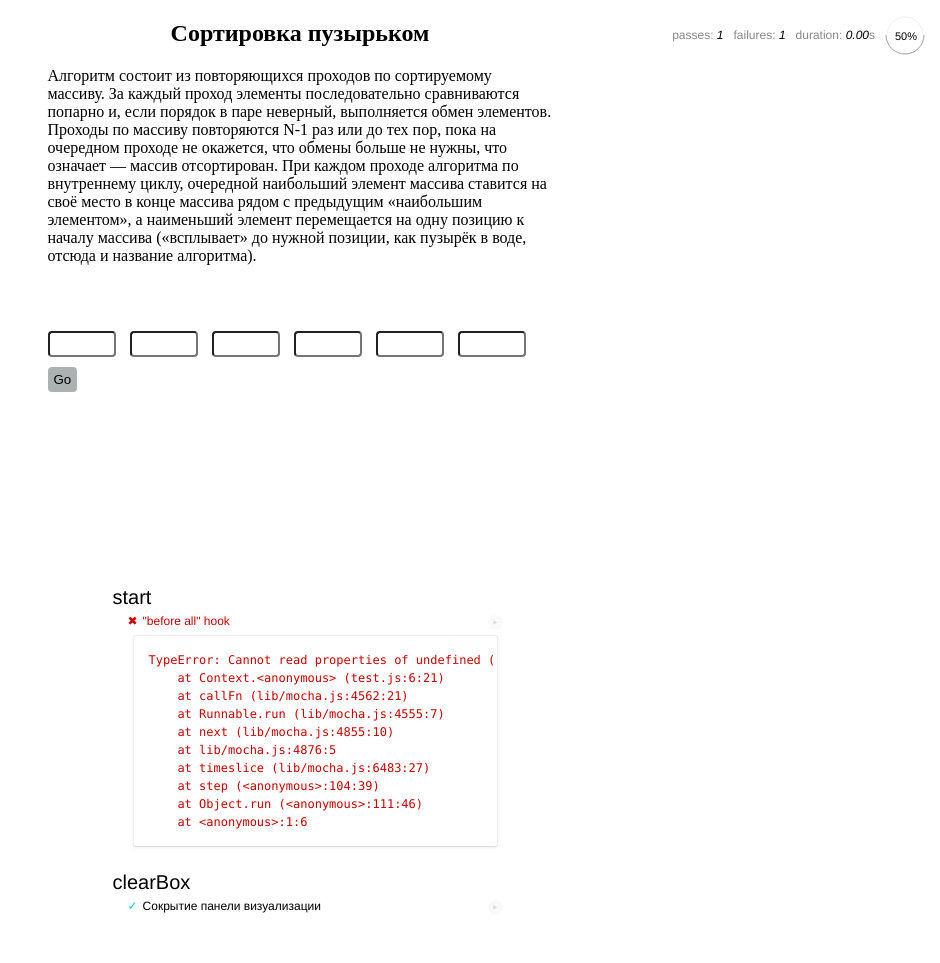
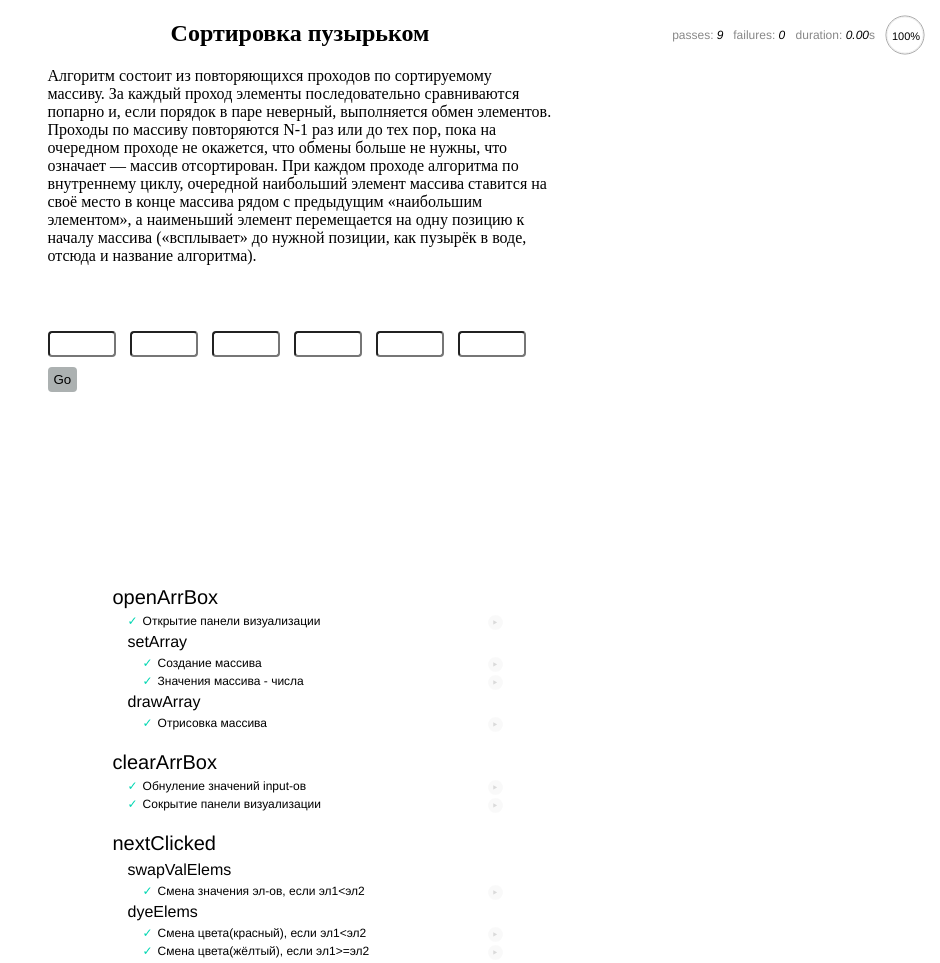
Before and after one commit to Dimadh/professionaljs, a plain HTML site: page hw0/index.html in a window 1280 px wide. Shown: the whole page, without its empty margins (340-1280 px from the left). Drawn offline with Linux system fonts and the light colour scheme.

Commit message:
test realsiation in progres

```diff
--- a/hw0/index.html
+++ b/hw0/index.html
@@ -4,14 +4,6 @@
 	<meta charset="UTF-8">
 	<link rel="stylesheet" type="text/css" href="style.css">
 	<link rel="stylesheet" href="lib/mocha.css">
-	<script src="lib/mocha.js"></script>
-	<script>
-    	mocha.setup('bdd');
-	</script>
-	<script src="lib/chai.js"></script>
-	<script>
-    	var assert = chai.assert;
-  	</script>
 	<title>Bubble sort</title>
 </head>
 <body>
@@ -26,23 +18,33 @@
 		<input type="number">
 		<input type="number">
 		<input type="number">
-		<input type="button" value="Go" id="goBtn" onclick="start();">
+		<input type="button" value="Go" id="goBtn" onclick="openArrBox();">
 	</form>
 	<div class="arr-box" id="arr-box">
 		<div class="arr-box-btn">
-			<input type="button" value="Clear" id="clearBtn" onclick="clearBox();">
+			<input type="button" value="Clear" id="clearBtn" onclick="clearArrBox();">
 			<input type="button" value="Next step" id="nextBtn" onclick="nextClicked();">
 		</div>
 	</div>
 
 	<div style="width:505px; margin:auto;"><div id="mocha"></div></div>
 	<!--script-->
+	<script src="script.js"></script>
+	<!--test_script-->
+	<script src="lib/mocha.js"></script>
+	<script>
+    	mocha.setup('bdd');
+	</script>
+	<script src="lib/chai.js"></script>
+	<script>
+    	var assert = chai.assert;
+  	</script>
 
-	<script src="script.js"></script>
 	<script src="test.js"></script>
 
 	<script>
     	mocha.run();
  	</script>
+
 </body>
 </html>
--- a/hw0/script.js
+++ b/hw0/script.js
@@ -1,9 +1,11 @@
 var arr = new Array;
-
+var yellow = '#FFFF3C',
+	red = '#FF533C',
+	white = '#F9F9F9';
 var innerI = 0,//for pseudoloop
 	outerI = 0;
 
-function start(){
+function openArrBox(){
 	arr = setArray();
 	var arrBox = document.getElementById('arr-box');
 	if(arrBox.style.visibility == 'visible')
@@ -54,22 +56,20 @@ function addElem(index,val,parent) {
 
 function nextClicked(){
 	var elem1,elem2;
-
 	if(outerI<arr.length-1){
 		if(innerI<arr.length-outerI){
 			undyeElems();
 			elem1 = document.getElementById('elem'+innerI);
 			elem2 = document.getElementById('elem'+(1+innerI));
-			dyeElem(elem1,elem2,'#FFFF3C');
+			dyeElems(elem1,elem2,yellow);
 
 			if (arr[innerI]>arr[innerI+1]){
 				var temp = arr[innerI];
 				arr[innerI] = arr[innerI+1];
 				arr[innerI+1] = temp;
-				dyeElem(elem1,elem2,'#FF533C');
-				changeElem(elem1,elem2,arr[innerI],arr[innerI+1]);
+				dyeElems(elem1,elem2,red);
+				swapValElems(elem1,elem2,arr[innerI],arr[innerI+1]);
 			}
-
 			innerI++;
 			if(innerI == arr.length-outerI){
 				innerI =0;
@@ -81,22 +81,25 @@ function nextClicked(){
 		alert('Array is sorted!');
 	}
 }
+
 function undyeElems(){
 	for (var i = 0; i < arr.length; i++) {
-		document.getElementById('elem'+i).style.backgroundColor='#F9F9F9';
+		document.getElementById('elem'+i).style.backgroundColor=white;
 	}
 }
-function dyeElem(elem1,elem2,color){
+
+function dyeElems(elem1,elem2,color){
 	elem1.style.backgroundColor = color;
 	if(elem2)
 		elem2.style.backgroundColor = color;
 }
 
-function changeElem(elem1,elem2,val1,val2){
+function swapValElems(elem1,elem2,val1,val2){
 	elem1.innerHTML = val1;
 	elem2.innerHTML = val2;
 }
-function clearBox(){
+
+function clearArrBox(){
 	var arrBox = document.getElementById('arr-box');
 	eraseArrBox(arr,arrBox);
 	var form = document.forms[0].elements;
--- a/hw0/test.js
+++ b/hw0/test.js
@@ -1,17 +1,25 @@
+
 var arrBox = document.getElementById('arr-box');
 
-describe("start", function() {
+describe("openArrBox", function() {
+
 	before(function() {
-		document.forms[0].elements[0].value = 5;
-		document.forms[1].elements[1].value = 3;
-		document.forms[2].elements[2].value = 7;
 		document.getElementById('goBtn').click();
 	});
 
+	after(function() {
+		document.getElementById('clearBtn').click();
+	});
 
 	describe("setArray", function() {
 		it("Создание массива", function() {
 	    	assert.notEqual(window.arr.length,0);
+	  	});
+
+	  	it("Значения массива - числа", function() {
+	  		for (var i = 0; i < arr.length; i++) {
+	  			assert(!isNaN(arr[i]));
+	  		}
 	  	});
 	});
 
@@ -26,13 +34,52 @@ describe("start", function() {
 	it("Открытие панели визуализации", function() {
 		assert.equal(arrBox.style.visibility,'visible');
 	});
-
 });
 
-describe("clearBox", function() {
+describe("clearArrBox", function() {
+	before(function() {
+		document.getElementById('goBtn').click();
+		document.getElementById('clearBtn').click();
+	});
+
+	it("Обнуление значений input-ов", function() {
+		var form = document.forms[0].elements;
+		for (var i = 0; i < form.length-1; i++) {
+			assert.equal(form[i].value,'');
+	}
+	});
+
 	it("Cокрытие панели визуализации", function() {
-	document.getElementById('clearBtn').click();
 		assert.equal(arrBox.style.visibility,'hidden');
 	});
+});
 
+describe("nextClicked", function(){
+	before(function() {
+		document.forms[0].elements[0].value = 5;
+		document.forms[0].elements[1].value = 3;
+		document.forms[0].elements[2].value = 7;
+		document.getElementById('goBtn').click();
+		document.getElementById('nextBtn').click();
 	});
+	after(function(){
+		document.getElementById('clearBtn').click();
+	});
+	describe("swapValElems", function(){
+		it("Смена значения эл-ов, если эл1<эл2", function() {
+			assert.equal(document.getElementById('elem0').innerHTML,3);
+			assert.equal(document.getElementById('elem1').innerHTML,5);
+		});
+	});
+	describe("dyeElems", function(){
+		it("Смена цвета(красный), если эл1<эл2", function() {
+			assert.equal(document.getElementById('elem0').style.backgroundColor,'rgb(255, 83, 60)');
+			assert.equal(document.getElementById('elem1').style.backgroundColor,'rgb(255, 83, 60)');
+		});
+		it("Смена цвета(жёлтый), если эл1>=эл2", function() {
+			document.getElementById('nextBtn').click();
+			assert.equal(document.getElementById('elem1').style.backgroundColor,'rgb(255, 255, 60)');
+			assert.equal(document.getElementById('elem2').style.backgroundColor,'rgb(255, 255, 60)');
+		});
+	});
+});
```
Lines whose indentation alone changed are shown as unchanged.
